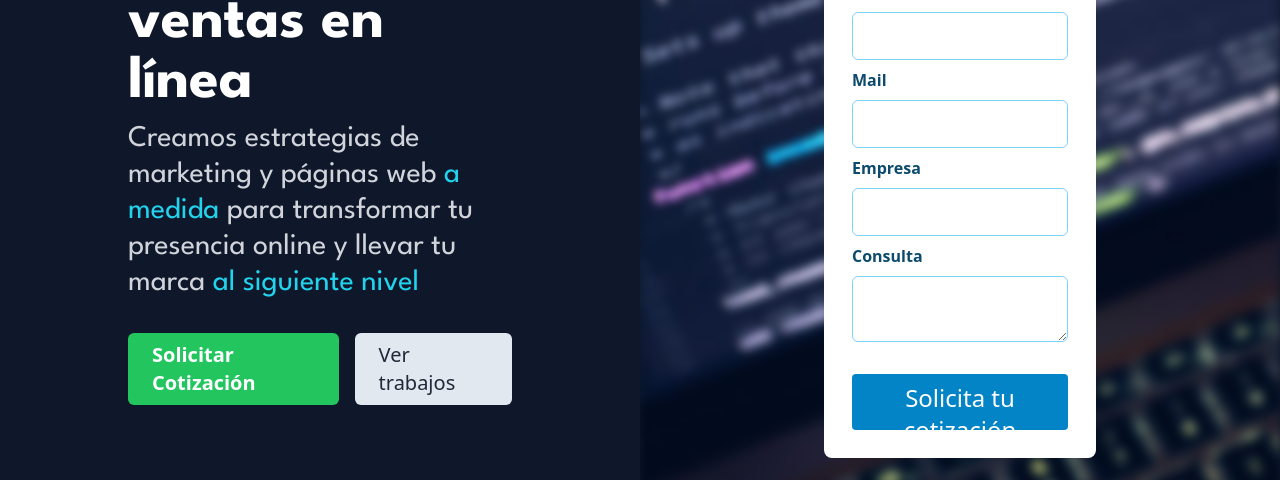
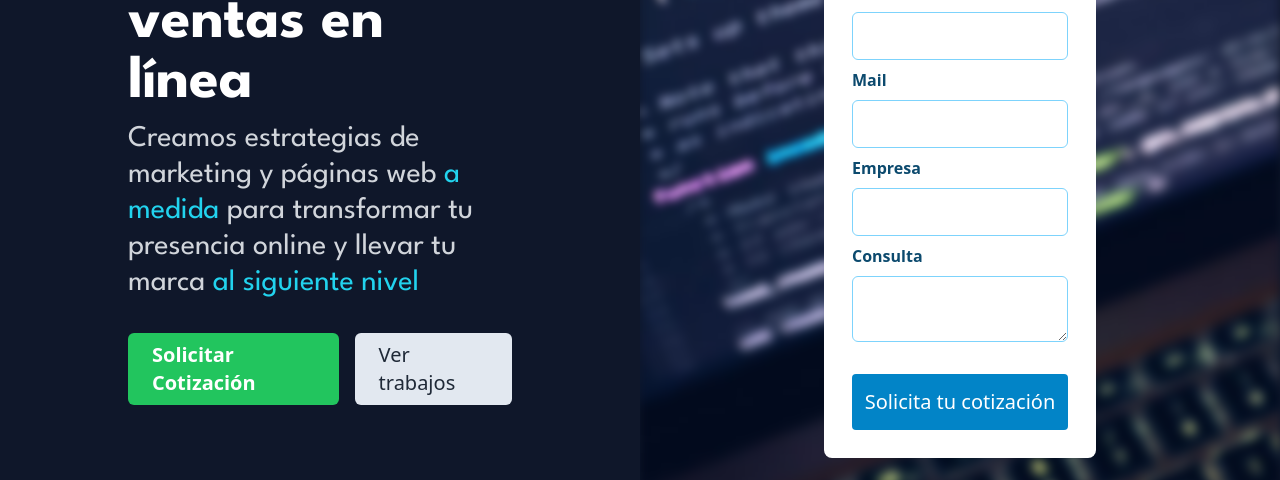
Before and after one commit to erikcba/landingcorsoft, a React (Vite) app: page / in a window 1280 px wide. Shown: the part 231-711 px from the top of the page. Built offline with nearby package versions, Linux system fonts and the light colour scheme; some icons are missing.

Commit message:
agregado de validaciones mail

```diff
--- a/package.json
+++ b/package.json
@@ -10,6 +10,7 @@
     "preview": "vite preview"
   },
   "dependencies": {
+    "@formspree/react": "^2.5.4",
     "aos": "^2.3.4",
     "embla-carousel-react": "^8.5.1",
     "react": "^18.3.1",
--- a/src/components/Form.jsx
+++ b/src/components/Form.jsx
@@ -1,36 +1,62 @@
-import React, { useState } from 'react'
-
+import React, { useState } from 'react';
+import { useForm, ValidationError } from '@formspree/react';
 
 const Form = () => {
+    const [state, handleSubmit] = useForm("xdkenykb");
+    const [errors, setErrors] = useState({});
 
-    const [name, setName] = useState('')
-    const [mail, setMail] = useState('')
-    const [phone, setPhone] = useState('')
-    const [consulta, setConsulta] = useState('')
+    const validateForm = (event) => {
+        event.preventDefault();
+        const formData = new FormData(event.target);
+        let newErrors = {};
 
-    const handleSubmit = (e) => {
-        e.preventDefault()
+        if (!formData.get("name").trim()) newErrors.name = "El nombre es obligatorio";
+        if (!formData.get("mail").trim()) newErrors.mail = "El email es obligatorio";
+        if (!/\S+@\S+\.\S+/.test(formData.get("mail"))) newErrors.mail = "Ingresa un email válido";
+        if (!formData.get("empresa").trim()) newErrors.empresa = "La empresa es obligatoria";
+        if (!formData.get("message").trim()) newErrors.message = "El mensaje es obligatorio";
 
-    }
-
-
+        if (Object.keys(newErrors).length > 0) {
+            setErrors(newErrors);
+        } else {
+            setErrors({});
+            handleSubmit(event);
+        }
+    };
 
     return (
-        <>
-            <form onSubmit={handleSubmit} data-aos="fade-left" className='grid grid-cols-1 gap-2 w-full backdrop-blur-lg bg-white rounded-lg p-7' action="">
-                <h1 className='text-sky-900 text-2xl font-semibold' >Solicitá información</h1>
-                <label className='text-sky-900 font-semibold' htmlFor="name">Nombre</label>
-                <input onChange={e => setName(e.target.value)} required className='h-12 px-4 bg-transparent rounded-md text-gray-800 border border-sky-300 placeholder-slate-200 placeholder:text-xl text-xl focus:outline-offset-4 focus:outline-sky-500'  type="text" />
-                <label className='text-sky-900 font-semibold' htmlFor="mail">Mail</label>
-                <input onChange={e => setMail(e.target.value)} required className='h-12 px-4 bg-transparent rounded-md text-gray-800 border border-sky-300 placeholder-slate-200 placeholder:text-xl text-xl focus:outline-offset-4 focus:outline-sky-500' type="mail" />
-                <label className='text-sky-900 font-semibold' htmlFor="phone">Empresa</label>
-                <input onChange={e => setPhone(e.target.value)} required className='h-12 px-4 bg-transparent rounded-md text-gray-800 border border-sky-300 placeholder-slate-200 placeholder:text-xl text-xl focus:outline-offset-4 focus:outline-sky-500' type="text" />
-                <label className='text-sky-900 font-semibold' htmlFor="consulta">Consulta</label>
-                <textarea onChange={e => setConsulta(e.target.value)} required  className='py-1 px-2 bg-transparent rounded-md text-gray-800 border border-sky-300 placeholder-slate-200 placeholder:text-xl text-xl focus:outline-offset-4 focus:outline-sky-500' type="text" />
-                <button className='bg-sky-600 h-14 py-2 px-3 rounded text-white md:text-2xl text-xl font-medium hover:bg-sky-400 mt-6 transition-all ease-in-out duration-300 '>Solicita tu cotización</button>
-            </form>
-        </>
-    )
-}
+        <form onSubmit={validateForm} className='grid grid-cols-1 gap-2 w-full backdrop-blur-lg bg-white rounded-lg p-7'>
+            <h1 className='text-sky-900 text-2xl font-semibold'>Solicitá información</h1>
 
-export default Form
+            <label className='text-sky-900 font-semibold' htmlFor="name">Nombre</label>
+            <input name="name" id="name" className='h-12 px-4 bg-transparent rounded-md text-gray-800 border border-sky-300 text-xl focus:outline-offset-4 focus:outline-sky-500' type="text" />
+            {errors.name && <p className="text-red-500 text-sm">{errors.name}</p>}
+
+            <label className='text-sky-900 font-semibold' htmlFor="mail">Mail</label>
+            <input name="mail" id="mail" className='h-12 px-4 bg-transparent rounded-md text-gray-800 border border-sky-300 text-xl focus:outline-offset-4 focus:outline-sky-500' type="email" />
+            {errors.mail && <p className="text-red-500 text-sm">{errors.mail}</p>}
+            <ValidationError prefix="Email" field="email" errors={state.errors} />
+
+            <label className='text-sky-900 font-semibold' htmlFor="empresa">Empresa</label>
+            <input name="empresa" id="empresa" className='h-12 px-4 bg-transparent rounded-md text-gray-800 border border-sky-300 text-xl focus:outline-offset-4 focus:outline-sky-500' type="text" />
+            {errors.empresa && <p className="text-red-500 text-sm">{errors.empresa}</p>}
+
+            <label className='text-sky-900 font-semibold' htmlFor="message">Consulta</label>
+            <textarea name="message" id="message" className='py-1 px-2 bg-transparent rounded-md text-gray-800 border border-sky-300 text-xl focus:outline-offset-4 focus:outline-sky-500'></textarea>
+            {errors.message && <p className="text-red-500 text-sm">{errors.message}</p>}
+            <ValidationError prefix="Message" field="message" errors={state.errors} />
+
+            {state.succeeded ? (
+                <p className='h-14 py-2 px-3 rounded text-sky-600 text-xl text-center font-medium mt-6'>
+                    ¡Mensaje enviado!
+                </p>
+            ) : (
+                <button type="submit" disabled={state.submitting} className='bg-sky-600 h-14 py-2 px-3 rounded text-white text-xl font-medium hover:bg-sky-400 mt-6 transition-all'>
+                    Solicita tu cotización
+                </button>
+            )}
+        </form>
+    );
+};
+
+export default Form;
```
Also changed, not shown: 1 other file (tests, documents, lock files or other folders).
